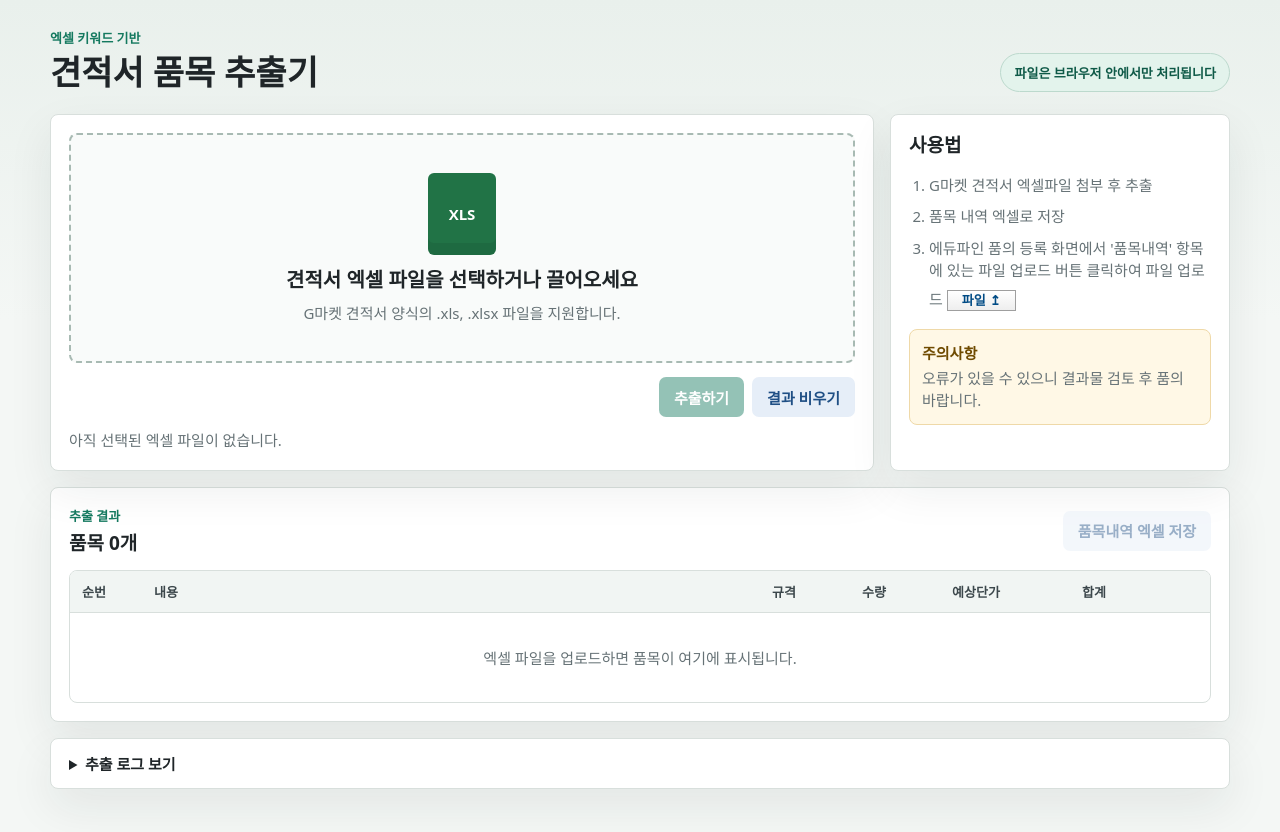
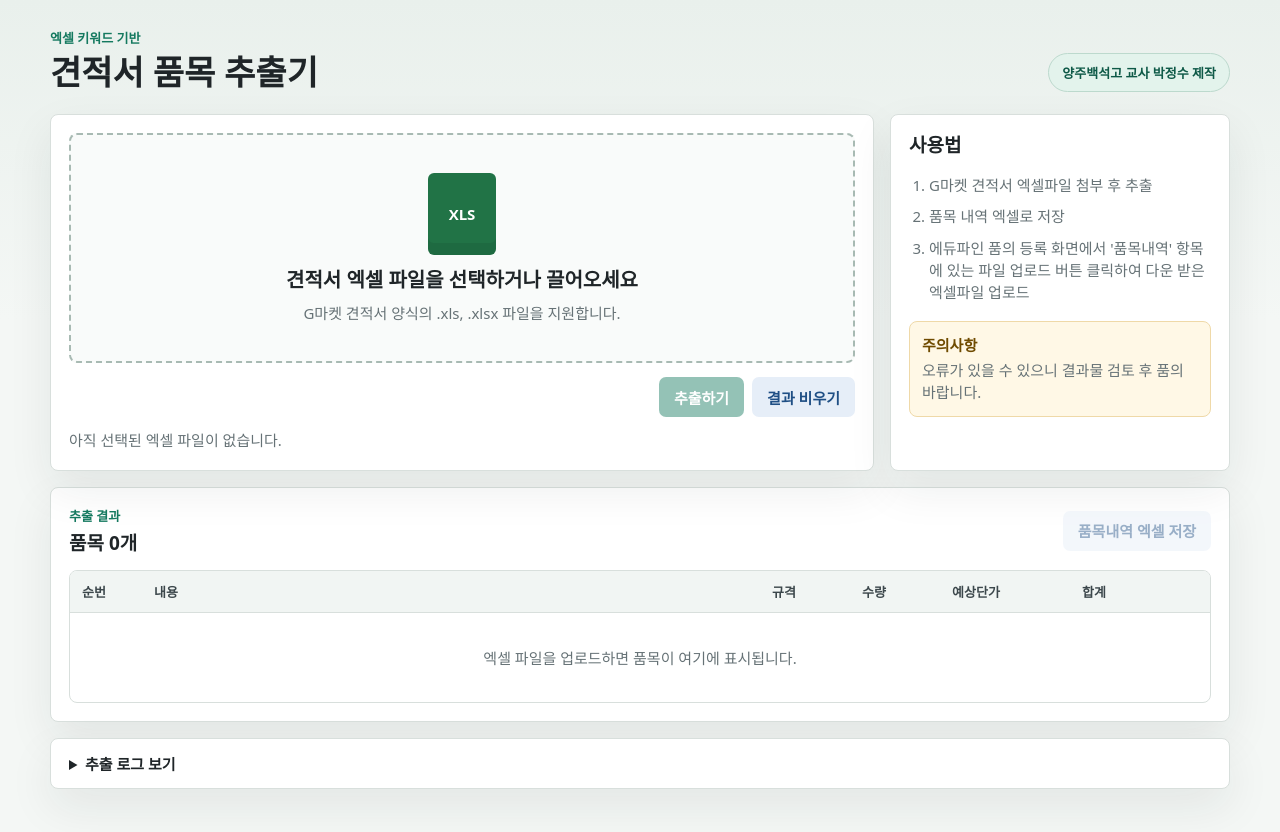
Before and after one commit to coffee-bucket/py1, a plain HTML site: page index.html in a window 1280 px wide. Drawn offline with Linux system fonts and the light colour scheme.

Commit message:
Add files via upload

```diff
--- a/index.html
+++ b/index.html
@@ -13,7 +13,7 @@
         <p class="eyebrow">엑셀 키워드 기반</p>
         <h1>견적서 품목 추출기</h1>
       </div>
-      <div class="privacy">파일은 브라우저 안에서만 처리됩니다</div>
+      <div class="privacy">양주백석고 교사 박정수 제작</div>
     </header>
 
     <section class="workspace">
@@ -38,10 +38,7 @@
         <ol class="usage-list">
           <li>G마켓 견적서 엑셀파일 첨부 후 추출</li>
           <li>품목 내역 엑셀로 저장</li>
-          <li>
-            에듀파인 품의 등록 화면에서 '품목내역' 항목에 있는 파일 업로드 버튼 클릭하여 파일 업로드
-            <span class="upload-button-example">파일 <span aria-hidden="true">↥</span></span>
-          </li>
+          <li>에듀파인 품의 등록 화면에서 '품목내역' 항목에 있는 파일 업로드 버튼 클릭하여 다운 받은 엑셀파일 업로드</li>
         </ol>
         <div class="notice">
           <strong>주의사항</strong>
--- a/styles.css
+++ b/styles.css
@@ -253,21 +253,6 @@ button.ghost {
   line-height: 1.45;
 }
 
-.upload-button-example {
-  display: inline-flex;
-  align-items: center;
-  gap: 4px;
-  margin-top: 8px;
-  padding: 2px 14px;
-  border: 1px solid #9f9f9f;
-  background: linear-gradient(#ffffff, #eeeeee);
-  color: #004b85;
-  font-size: 13px;
-  font-weight: 800;
-  line-height: 1.2;
-  box-shadow: inset 0 1px 0 rgba(255, 255, 255, 0.8);
-}
-
 .results {
   padding: 18px;
 }
```
